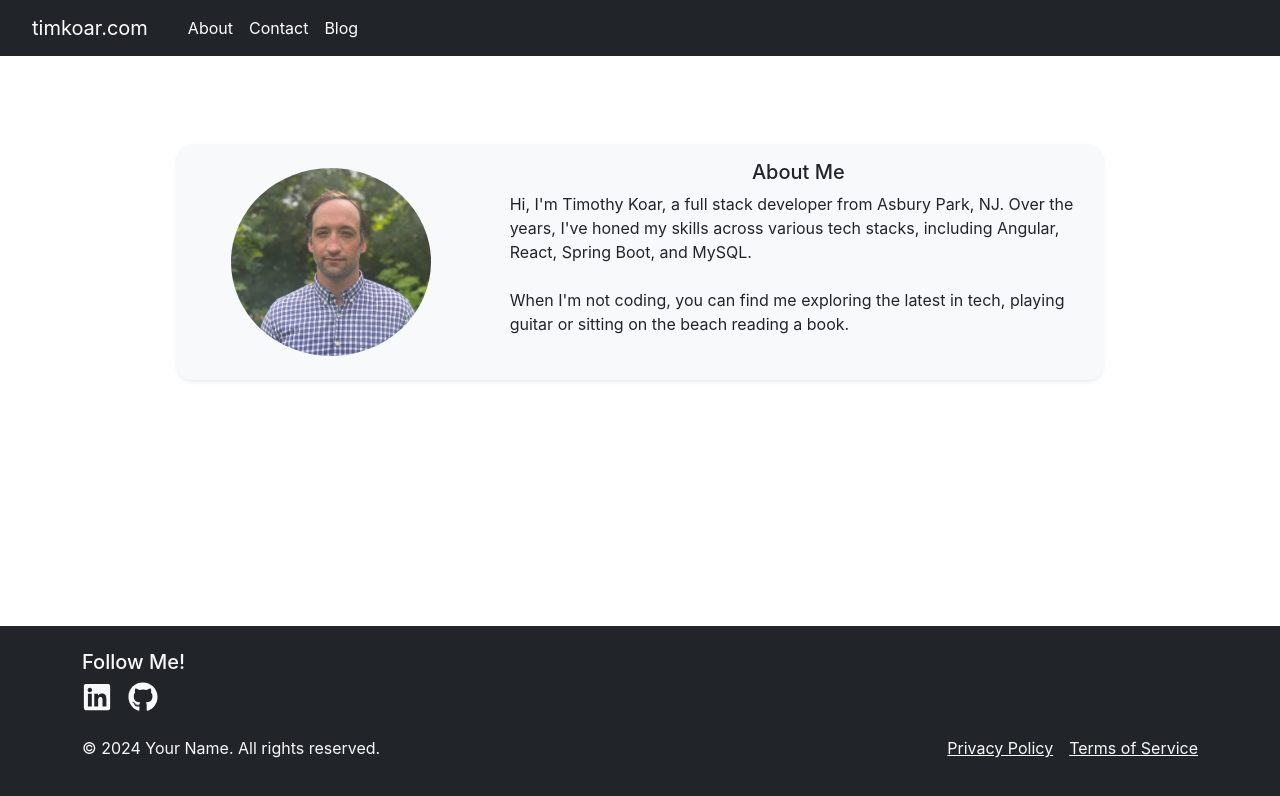
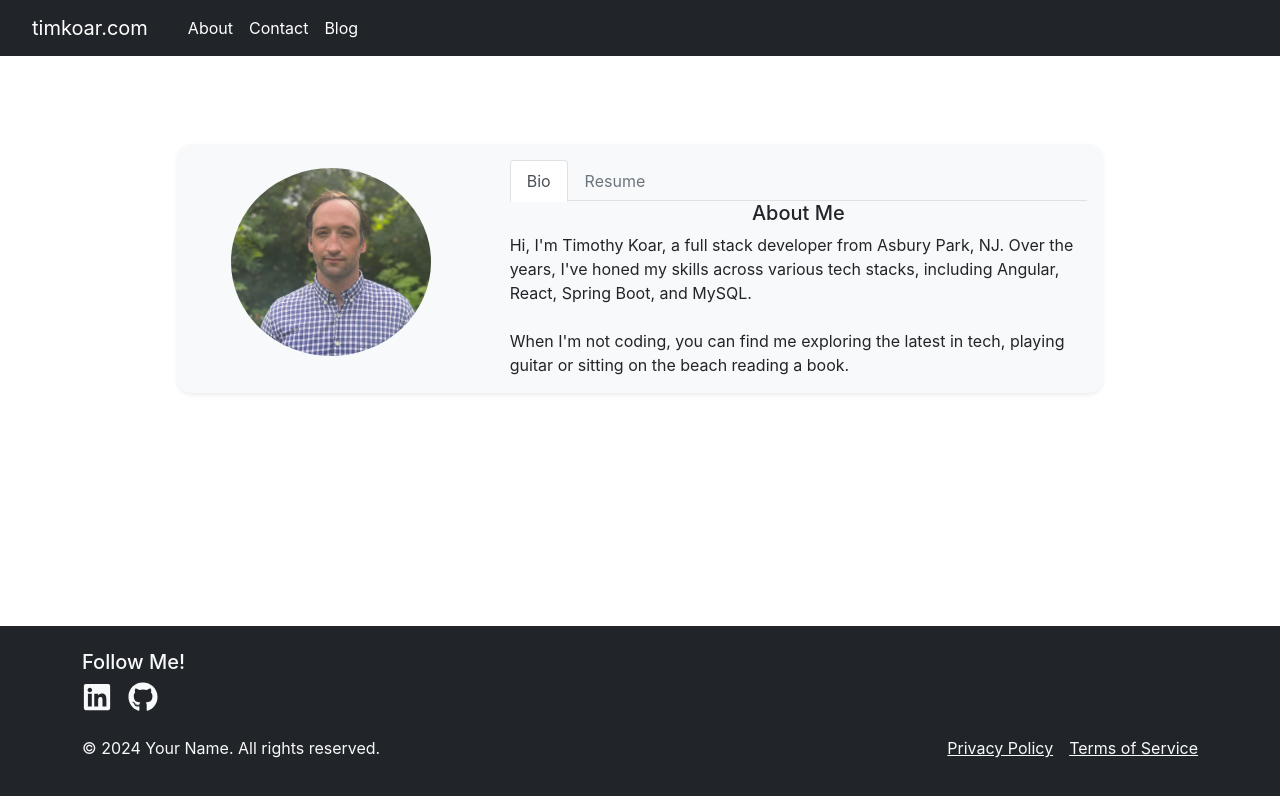
Before and after one commit to koartim/tims-webapp, a React (Create React App) app: page / in a window 1280 px wide. Shown: the top 796 px of the page. Built offline with nearby package versions, Linux system fonts and the light colour scheme; the HTML template or start-up script is replaced by a standard one.

Commit message:
adding tabs to about me section

```diff
--- a/src/components/about/About.css
+++ b/src/components/about/About.css
@@ -12,5 +12,34 @@
 
 .about-text {
   font-size: 1rem; /* Slightly larger text for better readability */
-    line-height: 1.5; /* Better line spacing */ /* Justify text for a cleaner look */
+  line-height: 1.5; /* Better line spacing */
 }
+
+.custom-tabs .nav-tabs {
+  margin-bottom: 1rem;
+  border-bottom: 2px solid #dee2e6;
+}
+
+.custom-tabs .nav-item {
+  margin-bottom: -1px;
+}
+
+.custom-tabs .nav-link {
+  border: 1px solid transparent;
+  border-radius: .25rem .25rem 0 0;
+  color: #6c757d; /* Tab text color */
+}
+
+.custom-tabs .nav-link.active,
+.custom-tabs .nav-link:focus,
+.custom-tabs .nav-link:hover {
+  color: #495057;
+  background-color: #fff;
+  border-color: #dee2e6 #dee2e6 #fff;
+}
+
+.custom-tabs .nav-link.disabled {
+  color: #6c757d;
+  background-color: transparent;
+  border-color: transparent;
+}
--- a/src/components/about/About.js
+++ b/src/components/about/About.js
@@ -1,5 +1,5 @@
 import React from 'react';
-import { Container, Row, Col, Card, Image } from 'react-bootstrap';
+import { Container, Row, Col, Card, Image, Tabs, Tab } from 'react-bootstrap';
 import profilePic from '../../assets/profile.JPG';
 import './About.css';
 
@@ -10,7 +10,7 @@ const About = () => {
         <Col md={10}>
           <Card className="about-card shadow-sm">
             <Row className="no-gutters">
-              <Col md={4} className="text-center">
+              <Col md={4} sm={6} className="text-center">
                 <Image
                   src={profilePic}
                   roundedCircle
@@ -18,14 +18,28 @@ const About = () => {
                   className="profile-pic my-4 ml-3"
                 />
               </Col>
-              <Col md={8}>
+              <Col md={8} sm={6}>
                 <Card.Body>
+                <Tabs defaultActiveKey="aboutMe" id="about-tabs" className="custom-tabs">
+                    <Tab eventKey="aboutMe" title="Bio">
                       <Card.Title className="text-center">About Me</Card.Title>
                       <Card.Text className="about-text">
                         Hi, I'm Timothy Koar, a full stack developer from Asbury Park, NJ. Over the years, I've honed my skills across various tech stacks, including Angular, React, Spring Boot, and MySQL.
                         <br /><br />
                         When I'm not coding, you can find me exploring the latest in tech, playing guitar or sitting on the beach reading a book.
                       </Card.Text>
+                    </Tab>
+                    <Tab eventKey="resume" title="Resume">
+                      <Card.Title className="text-center">Resume</Card.Title>
+                      <Card.Text className="about-text">
+                        <p><strong>Experience</strong></p>
+                        <p>Software Developer at XYZ Company</p>
+                        <p>Full Stack Developer at ABC Corporation</p>
+                        <p><strong>Education</strong></p>
+                        <p>Bachelor's in Computer Science from DEF University</p>
+                      </Card.Text>
+                    </Tab>
+                  </Tabs>
                 </Card.Body>
               </Col>
             </Row>
--- a/src/components/contact/Contact.js
+++ b/src/components/contact/Contact.js
@@ -11,13 +11,15 @@ const Contact = () => {
   const handleChange = (e) => {
     const { name, value, files } = e.target;
     if (files) {
-      setFormData({ ...formData, [name]: files[0] })
+      setFormData({ ...formData, [name]: files[0] });
+    } else {
+      setFormData({ ...formData, [name]: value });
     }
-    setFormData({ ...formData, [name]: value });
   };
 
   const handleSubmit = async (e) => {
     e.preventDefault();
+    debugger
 
     if (!formData.name || !formData.message) {
       setFormStatus({ submitted: false, error: true, loading: false });
@@ -25,12 +27,10 @@ const Contact = () => {
 
     setFormStatus({ ...formStatus, loading: true });
 
-    const formDataToPost = new FormData();
-    formDataToPost.append('name', formDataToPost.name);
-    formDataToPost.append('message', formData.message);
-
+    const formDataToSend = new FormData();
+    formDataToSend.append('contact', JSON.stringify({ name: formData.name, message: formData.message }));
     if (formData.file) {
-      formDataToPost.append('file', formData.file);
+      formDataToSend.append('file', formData.file);
     }
 
     try {
@@ -39,7 +39,7 @@ const Contact = () => {
         headers: {
           'Content-Type': 'application/json',
         },
-        body: JSON.stringify(formData),
+        body: JSON.stringify(formDataToSend),
       });
 
       if (response.ok) {
```
Lines whose indentation alone changed are shown as unchanged.
